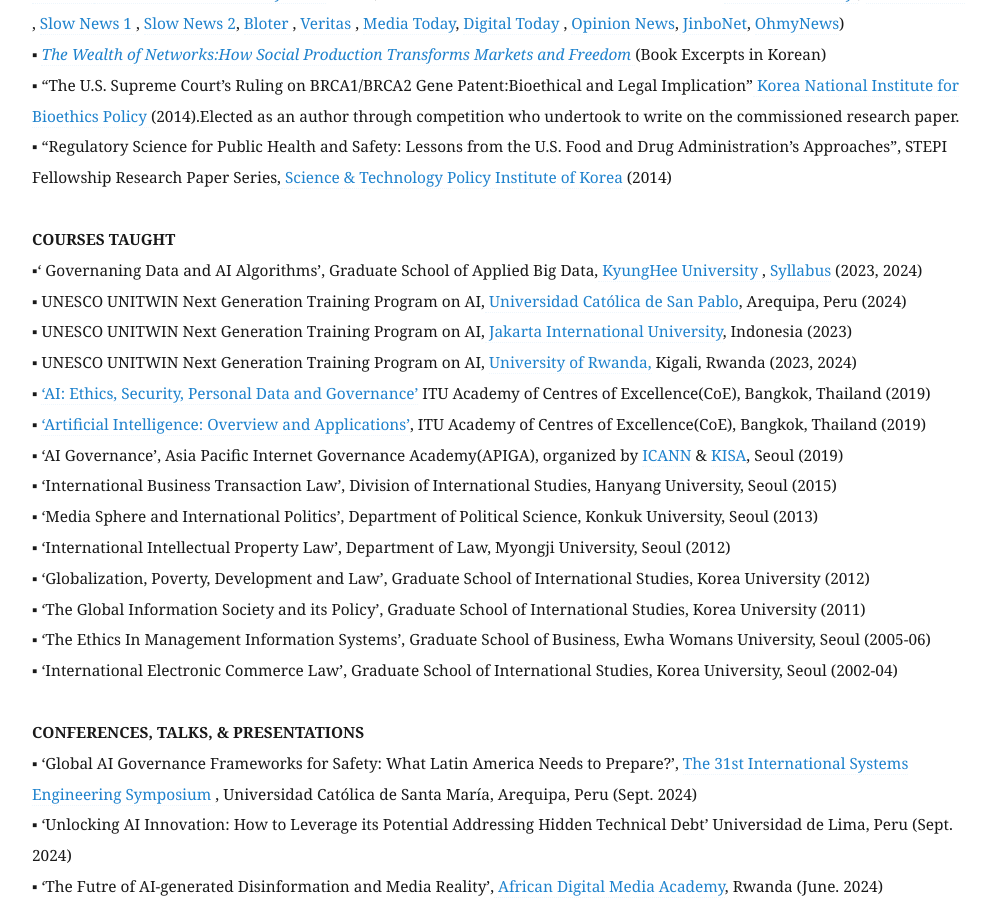
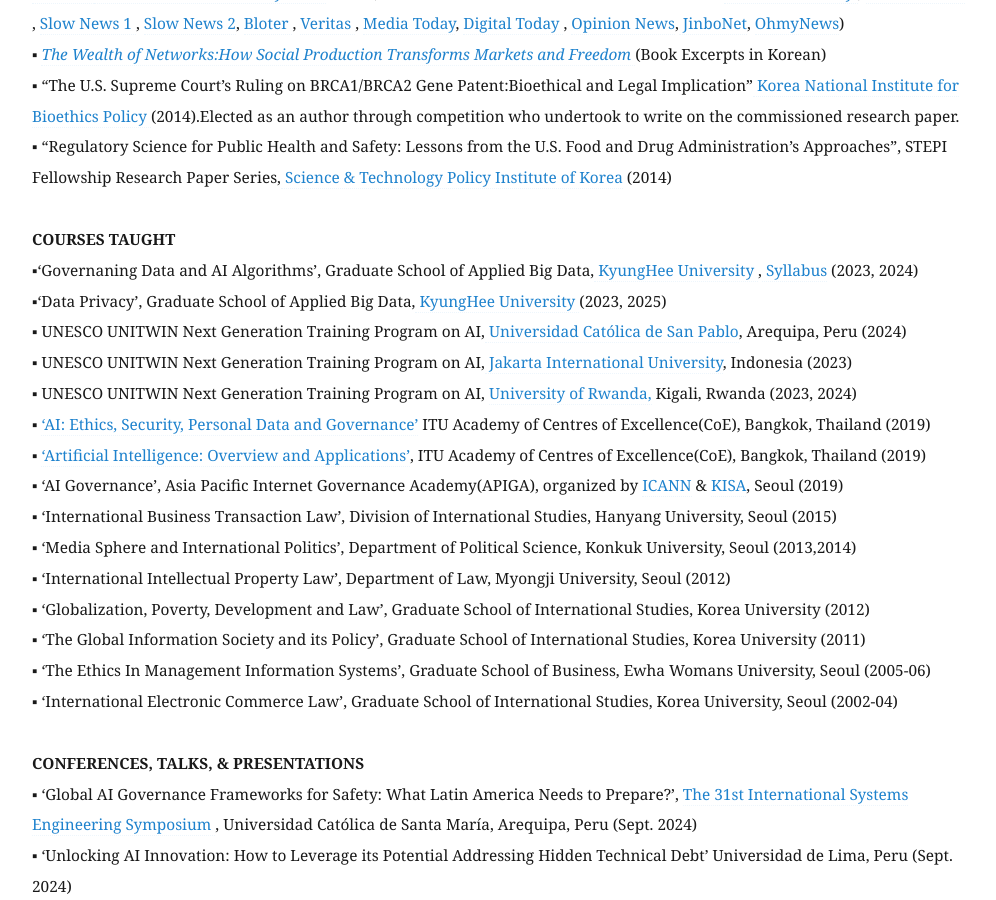
Before and after one commit to eunchangchoi/eunchangchoi.github.io, a Jekyll site: the page built from index.md, in a window 1280 px wide and 900 px high, scrolled down 4523 px. Shown: the whole window, without its empty margins (68-1064 px from the left). Built offline with Jekyll 4.4.1, drawn with Linux system fonts in a browser that asks for light colours.

Commit message:
Update index.md

```diff
--- a/index.md
+++ b/index.md
@@ -86,7 +86,8 @@
 ▪ “Regulatory Science for Public Health and Safety: Lessons from the U.S. Food and Drug Administration’s Approaches”, STEPI Fellowship Research Paper Series,<a href="https://www.stepi.re.kr/site/stepien/main.do"> Science & Technology Policy Institute of Korea</a> (2014)<br>
      <br>
  <strong> COURSES TAUGHT </strong> <br>
-▪‘ Governaning Data and AI Algorithms’, Graduate School of Applied Big Data,<a href="https://www.khu.ac.kr/eng/user/main/view.do"> KyungHee University </a>,<a href="https://t.ly/IyU_W"> Syllabus</a> (2023, 2024) <br>
+▪‘Governaning Data and AI Algorithms’, Graduate School of Applied Big Data,<a href="https://www.khu.ac.kr/eng/user/main/view.do"> KyungHee University </a>,<a href="https://t.ly/IyU_W"> Syllabus</a> (2023, 2024) <br>
+▪‘Data Privacy’, Graduate School of Applied Big Data,<a href="[https://bigdata21.khu.ac.kr/main/main.html"> KyungHee University </a> (2023, 2025) <br>
 ▪ UNESCO UNITWIN Next Generation Training Program on AI,<a href="https://ucsp.edu.pe/"> Universidad Católica de San Pablo</a>, Arequipa, Peru (2024) <br>
 ▪ UNESCO UNITWIN Next Generation Training Program on AI,<a href="https://jiu.ac/"> Jakarta International University</a>, Indonesia (2023)  <br>
 ▪ UNESCO UNITWIN Next Generation Training Program on AI, <a href="https://ur.ac.rw/"> University of Rwanda,</a> Kigali, Rwanda (2023, 2024) <br>
@@ -94,7 +95,7 @@
 ▪ <a href="https://www.itu.int/en/ITU-D/Regional-Presence/AsiaPacific/Pages/Events/2019/Artificial-Intelligence-Overview-and-Applications.aspx"> ‘Artificial Intelligence: Overview and Applications’</a>, ITU Academy of Centres of Excellence(CoE), Bangkok, Thailand (2019) <br>
 ▪ ‘AI Governance’, Asia Pacific Internet Governance Academy(APIGA), organized by <a href="https://www.icann.org/">ICANN</a> & <a href="https://www.kisa.or.kr/EN"> KISA</a>, Seoul (2019)  <br>
 ▪ ‘International Business Transaction Law’, Division of International Studies, Hanyang University, Seoul (2015) <br>
-▪ ‘Media Sphere and International Politics’, Department of Political Science, Konkuk University, Seoul (2013) <br>
+▪ ‘Media Sphere and International Politics’, Department of Political Science, Konkuk University, Seoul (2013,2014) <br>
 ▪ ‘International Intellectual Property Law’, Department of Law, Myongji University, Seoul (2012) <br>
 ▪ ‘Globalization, Poverty, Development and Law’, Graduate School of International Studies, Korea University (2012) <br>
 ▪ ‘The Global Information Society and its Policy’, Graduate School of International Studies, Korea University (2011) <br>
```
